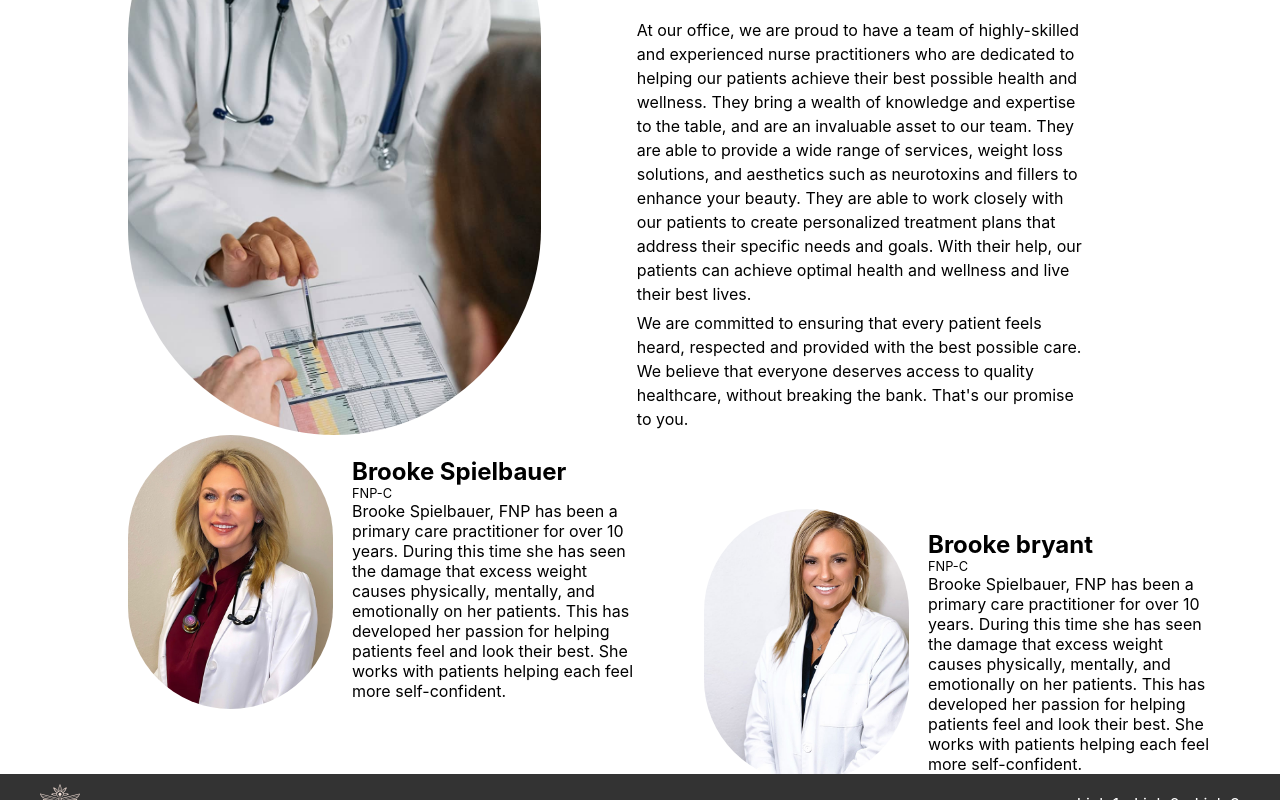
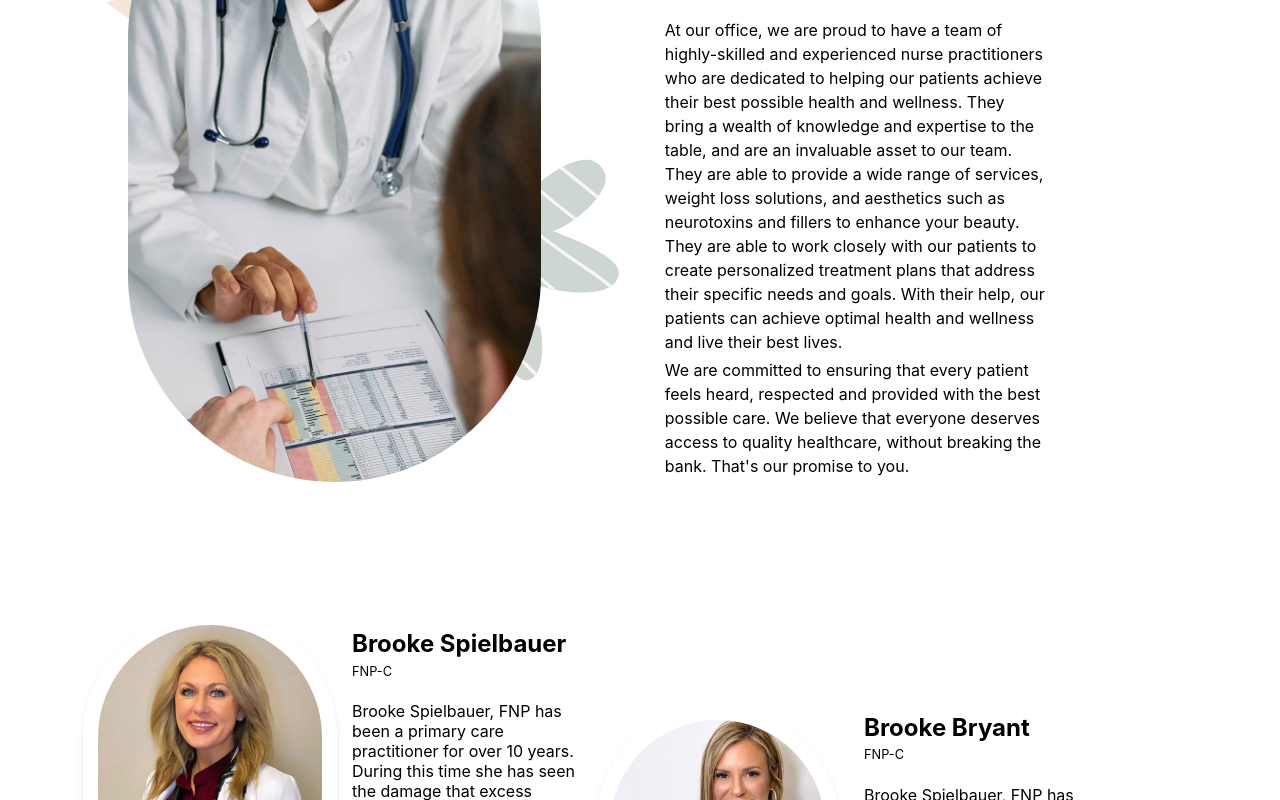
Before and after one commit to adapting212/Small-business-template, a React (Create React App) app in the folder frontend/: page /about in a window 1280 px wide. Shown: the part 680-1480 px from the top of the page. Built offline with nearby package versions, Linux system fonts and the light colour scheme; no server answers.

Commit message:
finished aboutpage and started homepage

```diff
--- a/frontend/src/components/AboutUsBanner.jsx
+++ b/frontend/src/components/AboutUsBanner.jsx
@@ -1,5 +1,7 @@
 import React from 'react';
 import person1 from '../assets/person1.jpg';
+import effect1 from '../assets/effect1.svg';
+import effect2 from '../assets/effect2.svg';
 import '../styles/AboutUsBanner.scss';
 
 const AboutUsComponent = () => {
@@ -7,6 +9,8 @@ const AboutUsComponent = () => {
     <div className="about-us-container">
 
         <img src={person1} className="person" aria-hidden="true" />
+        <img src={effect1} className="effect1" aria-hidden="true" />
+        <img src={effect2} className="effect2" aria-hidden="true" />
         <div className='text-container'>
           <div className='about-title'>
             <span>ABOUT US</span>
--- a/frontend/src/components/Doctor1component.jsx
+++ b/frontend/src/components/Doctor1component.jsx
@@ -1,11 +1,19 @@
-import React from 'react';
+import React, { useState } from 'react';
 import doctor1 from '../assets/spielbauer.jpg';
 import '../styles/doctor1.scss';
 
-const DoctorComponent1 = () => {
+const DoctorComponent1 = ({ dispatch, state }) => {
+  const [isHovered, setIsHovered] = useState(false);
+
   return (
     <div className="d1-container">
-      <img src={doctor1} className="doctor-1" aria-hidden="true" />
+      <img
+        src={doctor1}
+        className={`doctor-1 ${isHovered ? 'hover' : ''}`}
+        aria-hidden="true"
+        onMouseEnter={() => setIsHovered(true)}
+        onMouseLeave={() => setIsHovered(false)}
+      />
       <div className='d1-text-container'>
         <div className='d1-title'>
           <span>Brooke Spielbauer</span>
@@ -14,7 +22,9 @@ const DoctorComponent1 = () => {
           <span>FNP-C</span>
         </div>
         <div className='d1-body'>
-          <span>Brooke Spielbauer, FNP has been a primary care practitioner for over 10 years. During this time she has seen the damage that excess weight causes physically, mentally, and emotionally on her patients. This has developed her passion for helping patients feel and look their best. She works with patients helping each feel more self-confident.</span>
+          <span>
+            Brooke Spielbauer, FNP has been a primary care practitioner for over 10 years. During this time she has seen the damage that excess weight causes physically, mentally, and emotionally on her patients. This has developed her passion for helping patients feel and look their best. She works with patients helping each feel more self-confident.
+          </span>
         </div>
       </div>
     </div>
--- a/frontend/src/components/Doctor2component.jsx
+++ b/frontend/src/components/Doctor2component.jsx
@@ -1,20 +1,30 @@
-import React from 'react';
+import React, { useState } from 'react';
 import doctor2 from '../assets/bryant.jpg';
 import '../styles/doctor2.scss';
 
 const DoctorComponent2 = () => {
+  const [isHovered, setIsHovered] = useState(false);
+
   return (
     <div className="d2-container">
-      <img src={doctor2} className="doctor-2" aria-hidden="true" />
+      <img
+        src={doctor2}
+        className={`doctor-2 ${isHovered ? 'hover' : ''}`}
+        aria-hidden="true"
+        onMouseEnter={() => setIsHovered(true)}
+        onMouseLeave={() => setIsHovered(false)}
+      />
       <div className='d2-text-container'>
         <div className='d2-title'>
-          <span>Brooke bryant</span>
+          <span>Brooke Bryant</span>
         </div>
         <div className='d2-subtitle'>
           <span>FNP-C</span>
         </div>
         <div className='d2-body'>
-          <span>Brooke Spielbauer, FNP has been a primary care practitioner for over 10 years. During this time she has seen the damage that excess weight causes physically, mentally, and emotionally on her patients. This has developed her passion for helping patients feel and look their best. She works with patients helping each feel more self-confident.</span>
+          <span>
+            Brooke Spielbauer, FNP has been a primary care practitioner for over 10 years. During this time she has seen the damage that excess weight causes physically, mentally, and emotionally on her patients. This has developed her passion for helping patients feel and look their best. She works with patients helping each feel more self-confident.
+          </span>
         </div>
       </div>
     </div>
--- a/frontend/src/components/SplashBanner.jsx
+++ b/frontend/src/components/SplashBanner.jsx
@@ -20,9 +20,9 @@ const SplashBanner = () => {
           Book Appointment
         </Button>
       </div>
-      <div className="right">
-        <img src={right} alt="Description" />
-      </div>
+
+        <img className="right"  src={right} alt="Description" />
+
     </div>
   );
 };
--- a/frontend/src/components/homepage.jsx
+++ b/frontend/src/components/homepage.jsx
@@ -7,14 +7,14 @@ const AboutUsBanner = () => {
   return (
     <div className="container">
 
-<div class="left">
+<div class="right">
   <div class="background-image pink-blob"></div>
   <div class="background-image abstract-flower"></div>
   <div class="aboutUsimg-container">
     <img src={right} alt="Description" class="aboutusimg" />
   </div>
 </div>
-      <div className="right">
+      <div className="left">
         <Typography variant="h4" gutterBottom className="header1">
           ABOUT US
         </Typography>
--- a/frontend/src/styles/AboutUsBanner.scss
+++ b/frontend/src/styles/AboutUsBanner.scss
@@ -17,16 +17,35 @@
 /* Person Image Styles */
 .person {
     max-width: 43%;
+    z-index: 1;
     height: auto;
     object-fit: cover;
     border-radius: 300px; /* Optional: rounded corners */
     flex-shrink: 0; /* Prevent the image from shrinking */
 }
 
+.effect1{
+    z-index: 0;
+    height: 10%;
+    width: 50%;
+    margin-left: -60%;
+    margin-top: -20%;
+}
+
+.effect2 {
+    position: relative; /* Ensure z-index works */
+    z-index: 0;
+    height: 20%; /* This sets the height to 20% of the parent element */
+    width: auto; /* This maintains the aspect ratio */
+    margin-top: 40%;
+    margin-left: -5%;
+    transform: rotate(130deg); /* Correct property to rotate the element */
+}
+
 /* Text Container Styles */
 .text-container {
     flex: 1; /* Allow text container to grow */
-    margin-left: 10%;
+    margin-left: 0%;
     margin-top: -5%;
 }
 
@@ -54,4 +73,5 @@
 .body span {
     display: block;
     margin-bottom: 1%;
+    width: 90%;
 }
--- a/frontend/src/styles/Footer.scss
+++ b/frontend/src/styles/Footer.scss
@@ -1,6 +1,5 @@
 .footer-container {
-    background-color: #333;
-    color: #fff;
+    background-color: #5B766B;
     text-align: center;
     padding: 10px 0;
     bottom: 0;
--- a/frontend/src/styles/doctor1.scss
+++ b/frontend/src/styles/doctor1.scss
@@ -1,10 +1,11 @@
 /* Container Styling */
 .d1-container {
     position: flex; /* or relative/fixed depending on your layout needs */
-    margin-top: 0%; /* Converted 25em to 62.5% assuming 1em = 2.5% */
+    flex-direction: column;
+    margin-top: 10%; /* Converted 25em to 62.5% assuming 1em = 2.5% */
     margin-left: 10%;
-    width: 40%; /* Adjust as needed */
-    height: 45%;
+    width: 35%; /* Adjust as needed */
+    height: 100%;
     background-color: transparent;
 }
 
@@ -12,29 +13,40 @@
 .d1-text-container {
     display: flex; /* Use flexbox layout */
     flex-direction: column;
-    gap: 5%; /* Add space between the image and text, converted 20px to 5% */
-    margin-left: 43.75%; /* Converted 17.5em to 43.75% assuming 1em = 2.5% */
-    margin-top: -50%;
+    gap: 10%; /* Add space between the image and text, converted 20px to 5% */
+    width: 50%;
+    margin-left: 50%; /* Converted 17.5em to 43.75% assuming 1em = 2.5% */
+    margin-top: -70%;
 }
 
 /* Image Styling */
 .doctor-1 {
-    width: 40%; /* Converted 15em to 37.5% assuming 1em = 2.5% */
+    width: 50%; /* Converted 15em to 37.5% assuming 1em = 2.5% */
     height: auto; /* Maintain aspect ratio */
     flex-shrink: 0; /* Prevent image from shrinking */
     border-radius: 300px; /* Converted 100px to 250% assuming 1px = 2.5% of width */
+    margin-left: -10%;
+    border: 15px solid white; /* Add white border */
+    box-shadow: 0 4px 6px rgba(0, 0, 0, 0.1); /* Added shadow */
+    transition: transform 0.3s ease-in-out;
 }
+
+.doctor-1.hover {
+    transform: scale(1.05);
+  }
 
 /* Title Styling */
 .d1-title {
     font-size: 24px; /* Converted 24px to 6% assuming 1px = 0.25% of 100px */
     font-weight: bold;
+    margin-bottom: 2.5%;
 }
 
 /* Subtitle Styling */
 .d1-subtitle {
     font-size: 12.8px; /* Converted 12.8px to 3.2% assuming 1px = 0.25% of 100px */
     font-weight: normal; /* Normal weight */
+    margin-bottom: 10%;
 }
 
 /* Body Text Styling */
--- a/frontend/src/styles/doctor2.scss
+++ b/frontend/src/styles/doctor2.scss
@@ -1,9 +1,11 @@
 /* Container Styling */
 .d2-container {
     position: flex; /* or relative/fixed depending on your layout needs */
-    margin-top: -15%; /* Converted 25em to 62.5% assuming 1em = 2.5% */
-    margin-left: 55%;
-    width: 40%; /* Adjust as needed */
+    flex-direction: column;
+    margin-top: -20%; /* Converted 25em to 62.5% assuming 1em = 2.5% */
+    margin-left: 50%;
+    margin-bottom: 10%;
+    width: 35%; /* Adjust as needed */
     height: 100%;
     background-color: transparent;
 }
@@ -12,29 +14,40 @@
 .d2-text-container {
     display: flex; /* Use flexbox layout */
     flex-direction: column;
-    gap: 5%; /* Add space between the image and text, converted 20px to 5% */
-    margin-left: 43.75%; /* Converted 17.5em to 43.75% assuming 1em = 2.5% */
-    margin-top: -50%;
+    gap: 10%; /* Add space between the image and text, converted 20px to 5% */
+    width: 50%;
+    margin-left: 50%; /* Converted 17.5em to 43.75% assuming 1em = 2.5% */
+    margin-top: -70%;
 }
 
 /* Image Styling */
 .doctor-2 {
-    width: 40%; /* Converted 15em to 37.5% assuming 1em = 2.5% */
+    width: 48%; /* Converted 15em to 37.5% assuming 1em = 2.5% */
     height: auto; /* Maintain aspect ratio */
     flex-shrink: 0; /* Prevent image from shrinking */
     border-radius: 300px; /* Converted 100px to 250% assuming 1px = 2.5% of width */
+    margin-left: -10%;;
+    border: 15px solid white; /* Add white border */
+    box-shadow: 0 4px 6px rgba(0, 0, 0, 0.1); /* Added shadow */
+    transition: transform 0.3s ease-in-out;
 }
+
+.doctor-2.hover {
+    transform: scale(1.05);
+  }
 
 /* Title Styling */
 .d2-title {
     font-size: 24px; /* Converted 24px to 6% assuming 1px = 0.25% of 100px */
     font-weight: bold;
+    margin-bottom: 2.5%;
 }
 
 /* Subtitle Styling */
 .d2-subtitle {
     font-size: 12.8px; /* Converted 12.8px to 3.2% assuming 1px = 0.25% of 100px */
     font-weight: normal; /* Normal weight */
+    margin-bottom: 10%;
 }
 
 /* Body Text Styling */
--- a/frontend/src/styles/navbar.scss
+++ b/frontend/src/styles/navbar.scss
@@ -5,7 +5,7 @@
   background-color: #ffffff;
   height: 9.25%; /* Converted to percentage */
   width: 100%;
-  z-index: 1;
+  z-index: 999;
   top: 0;
   transition: height 0.3s ease;
   flex-wrap: wrap; /* Allow wrapping for mobile adaptation */
```
Also changed, not shown: frontend/src/styles/SplashBanner.scss (+21 -17 lines).
